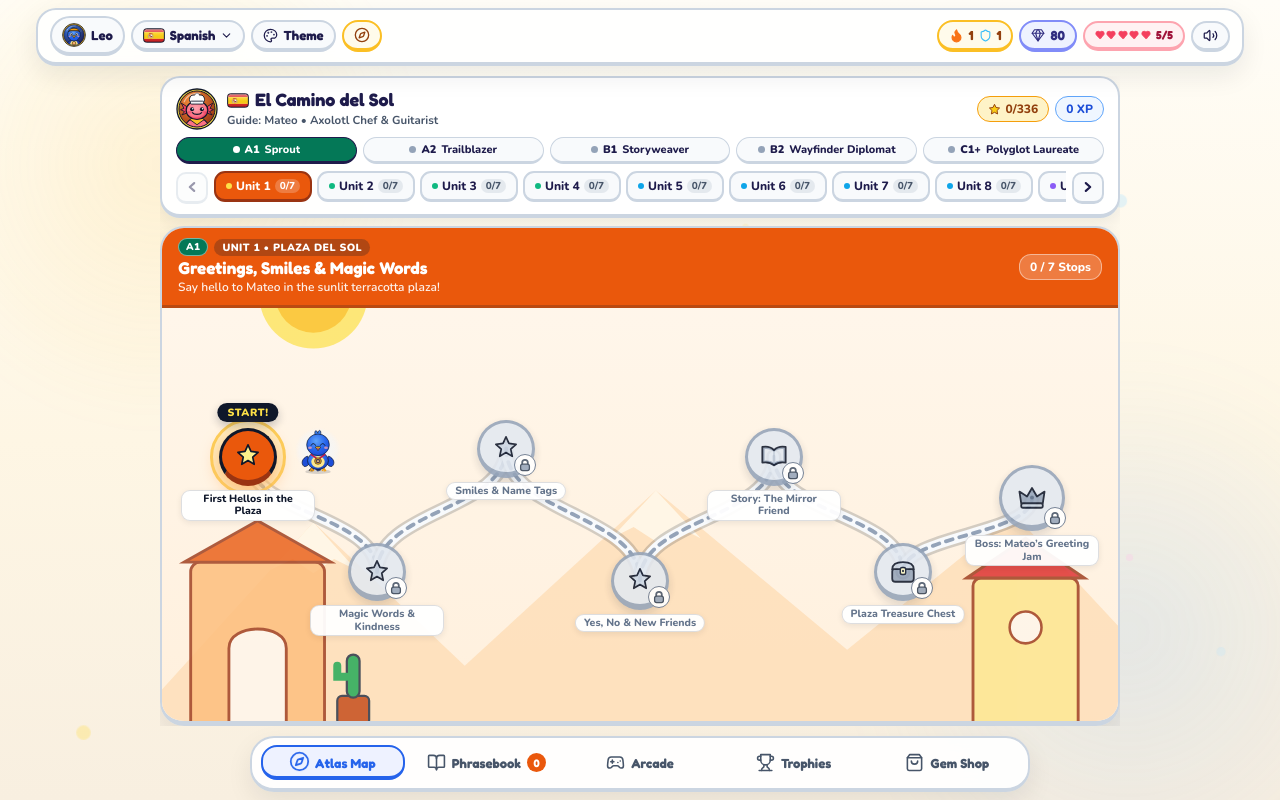
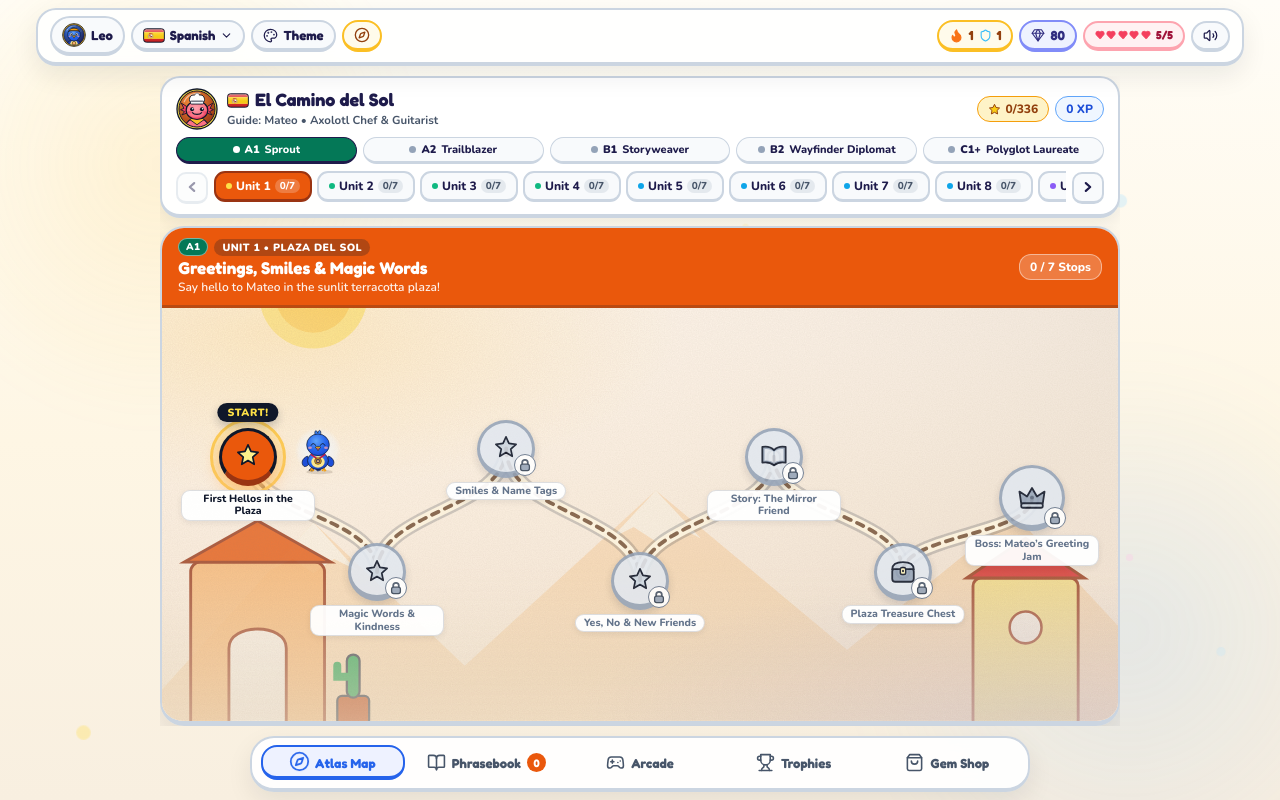
Before and after one commit to krunked-fpv/learning_languages, a React (Vite) app: page / in a window 1280 px wide. Built offline with nearby package versions, Linux system fonts and the light colour scheme.

Commit message:
art(pass1): atmosphere layer, gilded trail, vocab storybook framing, warm-ink mascots

```diff
--- a/src/art/VocabIllustration.tsx
+++ b/src/art/VocabIllustration.tsx
@@ -68,6 +68,9 @@ export function VocabIllustration({
   const uid = useId().replace(/:/g, '');
   const bgId = `vocab-bg-${uid}`;
   const clipId = `vocab-clip-${uid}`;
+  const keyId = `vocab-key-${uid}`;
+  const fillId = `vocab-fill-${uid}`;
+  const grainId = `vocab-grain-${uid}`;
   const palette = language ? STICKER_BACKGROUNDS[language] : STICKER_BACKGROUNDS.default;
   const baseScene = VOCAB_ILLUSTRATIONS[illustrationKey];
   const renderScene =
@@ -93,38 +96,39 @@ export function VocabIllustration({
           <stop offset="0%" stopColor={palette.top} />
           <stop offset="100%" stopColor={palette.bottom} />
         </linearGradient>
+        <radialGradient id={keyId} cx="22" cy="18" r="80" gradientUnits="userSpaceOnUse">
+          <stop offset="0" stopColor="#FFE9B8" stopOpacity="0.95" />
+          <stop offset="1" stopColor="#FFE9B8" stopOpacity="0" />
+        </radialGradient>
+        <radialGradient id={fillId} cx="104" cy="108" r="70" gradientUnits="userSpaceOnUse">
+          <stop offset="0" stopColor="#7C6BC4" stopOpacity="0.2" />
+          <stop offset="1" stopColor="#7C6BC4" stopOpacity="0" />
+        </radialGradient>
+        <filter id={grainId} x="0" y="0" width="100%" height="100%">
+          <feTurbulence type="fractalNoise" baseFrequency="0.9" numOctaves="2" seed="3" />
+          <feColorMatrix values="0 0 0 0 0.29  0 0 0 0 0.2  0 0 0 0 0.15  0 0 0 0.9 0" />
+        </filter>
         <clipPath id={clipId}>
           <rect x="6" y="6" width="108" height="108" rx="26" />
         </clipPath>
       </defs>
 
-      {/* Tactile sticker drop shadow base */}
-      <rect x="6" y="8" width="108" height="108" rx="26" fill="#0F172A" opacity="0.1" />
+      {/* Cast shadow: down-right, warm-tinted (key light upper-left) */}
+      <rect x="8" y="10" width="108" height="108" rx="26" fill="#4a3426" opacity="0.2" />
 
-      {/* Glossy sticker tile */}
-      <rect
-        x="6"
-        y="6"
-        width="108"
-        height="108"
-        rx="26"
-        fill={`url(#${bgId})`}
-        stroke="#FFFFFF"
-        strokeWidth="3.5"
-      />
-      <rect
-        x="8"
-        y="8"
-        width="104"
-        height="104"
-        rx="24"
-        stroke={palette.ring}
-        strokeWidth="1.5"
-        strokeOpacity="0.65"
-      />
-
+      {/* Die-cut paper sticker tile */}
+      <rect x="6" y="6" width="108" height="108" rx="26" fill={`url(#${bgId})`} stroke="#FFFBF0" strokeWidth="3.5" />
+      <rect x="8" y="8" width="104" height="104" rx="24" stroke={palette.ring} strokeWidth="1.5" strokeOpacity="0.65" />
       {/* Scene Artwork */}
-      <g clipPath={`url(#${clipId})`}>{renderScene(uid)}</g>
+      <g clipPath={`url(#${clipId})`}>
+        {renderScene(uid)}
+        {/* Shared storybook lighting: warm key glow upper-left, cool fill lower-right, gouache grain */}
+        <rect x="6" y="6" width="108" height="108" fill={`url(#${keyId})`} style={{ mixBlendMode: 'soft-light' }} />
+        <rect x="6" y="6" width="108" height="108" fill={`url(#${fillId})`} />
+        <rect x="6" y="6" width="108" height="108" filter={`url(#${grainId})`} opacity="0.16" style={{ mixBlendMode: 'multiply' }} />
+      </g>
+      {/* Inked inner rim, warm not black */}
+      <rect x="6.75" y="6.75" width="106.5" height="106.5" rx="25.25" stroke="var(--ink-warm, #4a3426)" strokeOpacity="0.45" strokeWidth="1.2" />
 
       {/* Subtle top-left glossy sticker sheen */}
       <path
--- a/src/components/characters/MascotStage.tsx
+++ b/src/components/characters/MascotStage.tsx
@@ -340,7 +340,7 @@ export function MascotStage({
           }
           transition={{ duration: bodyMotion.transition.duration, repeat: Infinity, ease: 'easeInOut' }}
         >
-          <ellipse cx="110" cy="196" rx="48" ry="9" fill="#0F172A" />
+          <ellipse cx="116" cy="197" rx="50" ry="9" fill="#4a3426" /><ellipse cx="114" cy="196" rx="30" ry="5" fill="#4a3426" />
         </motion.g>
 
         {/* Streak Fire Backdrop Glow */}
--- a/src/components/map/AdventureMap.tsx
+++ b/src/components/map/AdventureMap.tsx
@@ -19,6 +19,7 @@ import {
 import { MascotStage } from '../characters/MascotStage';
 import { GoldStar, MapNodeIcon, PadlockBadge, StarlightGemIcon } from './NodeIcons';
 import { RegionalScenery } from './RegionalScenery';
+import { AtmosphereLayer } from './AtmosphereLayer';
 
 export interface AdventureMapProps {
   course: LanguageCourse;
@@ -1240,6 +1241,7 @@ export function AdventureMap({
                 unitOrder={currentUnit.order}
                 proficiencyTier={currentUnitTier}
               />
+              <AtmosphereLayer language={course.language} />
 
               {/* Smooth Percentage S-Curve Vector Path */}
               <svg
@@ -1270,7 +1272,7 @@ export function AdventureMap({
                       <path
                         d={seg.d}
                         fill="none"
-                        stroke={isTrailLit ? '#FEF3C7' : '#F8FAFC'}
+                        stroke={isTrailLit ? 'var(--gild, #f3dca0)' : 'var(--paper-base, #fbf3e2)'}
                         strokeWidth={isCompactWidth ? '8' : '10'}
                         strokeLinecap="round"
                         vectorEffect="non-scaling-stroke"
@@ -1278,7 +1280,7 @@ export function AdventureMap({
                       <path
                         d={seg.d}
                         fill="none"
-                        stroke={isTrailLit ? palette.primary : '#94A3B8'}
+                        stroke={isTrailLit ? palette.primary : 'var(--ink-soft, #8b7360)'}
                         strokeWidth={isCompactWidth ? '3' : '3.8'}
                         strokeDasharray={isTrailLit ? 'none' : '7 7'}
                         strokeLinecap="round"
--- /dev/null
+++ b/src/components/map/AtmosphereLayer.tsx
@@ -0,0 +1,123 @@
+import { useId } from 'react';
+import { motion, useReducedMotion } from 'framer-motion';
+import type { LanguageCode } from '../../types/contracts';
+
+type Ambient = 'petals' | 'snow' | 'fireflies' | 'motes';
+
+function ambientFor(language: LanguageCode): Ambient {
+  switch (language) {
+    case 'ja':
+    case 'zh':
+    case 'vi':
+      return 'petals';
+    case 'ru':
+    case 'de':
+    case 'en':
+      return 'snow';
+    case 'es':
+    case 'pt':
+    case 'it':
+    case 'hi':
+    case 'bn':
+    case 'id':
+    case 'sw':
+      return 'fireflies';
+    default:
+      return 'motes';
+  }
+}
+
+const COUNT = 14;
+// Deterministic pseudo-random so SSR/tests are stable.
+const seeds = Array.from({ length: COUNT }, (_, i) => {
+  const a = Math.sin(i * 12.9898 + 4.1) * 43758.5453;
+  const b = Math.sin(i * 78.233 + 1.7) * 24634.6345;
+  return { x: (a - Math.floor(a)) * 100, y: (b - Math.floor(b)) * 100, d: 5 + ((i * 7) % 6), s: 0.6 + ((i * 3) % 5) / 5 };
+});
+
+/**
+ * Shared storybook atmosphere over every regional diorama: warm upper-left key
+ * glow, cool lower-right fill, horizon mist, static paper grain and calm ambient
+ * life. Pointer-transparent; only transform/opacity animate; reduced-motion = still.
+ */
+export function AtmosphereLayer({ language }: { language: LanguageCode }) {
+  const uid = useId().replace(/:/g, '');
+  const reduce = useReducedMotion();
+  const kind = ambientFor(language);
+  const grain = `atm-grain-${uid}`;
+  const glow = `atm-glow-${uid}`;
+
+  return (
+    <div
+      aria-hidden="true"
+      data-atmosphere={kind}
+      style={{ position: 'absolute', inset: 0, pointerEvents: 'none', zIndex: 0, overflow: 'hidden', containerType: 'size' }}
+    >
+      <div
+        style={{
+          position: 'absolute',
+          inset: 0,
+          background: [
+            'radial-gradient(ellipse 60% 55% at 12% 6%, color-mix(in oklab, var(--key-light, #ffe2a8) 55%, transparent), transparent 70%)',
+            'radial-gradient(ellipse 70% 50% at 92% 100%, color-mix(in oklab, var(--ambient-fill, #8a7ad8) 26%, transparent), transparent 70%)',
+            'linear-gradient(to top, color-mix(in oklab, var(--paper-base, #fff4dc) 55%, transparent), transparent 38%)',
+          ].join(','),
+          mixBlendMode: 'soft-light',
+        }}
+      />
+      {/* static paper grain: rendered once, never animated */}
+      <svg width="100%" height="100%" style={{ position: 'absolute', inset: 0, opacity: 'var(--paper-grain-opacity, 0.22)' as unknown as number, mixBlendMode: 'multiply' }}>
+        <defs>
+          <filter id={grain} x="0" y="0" width="100%" height="100%">
+            <feTurbulence type="fractalNoise" baseFrequency="0.85" numOctaves="2" seed="7" />
+            <feColorMatrix values="0 0 0 0 0.29  0 0 0 0 0.2  0 0 0 0 0.15  0 0 0 0.55 0" />
+          </filter>
+          <radialGradient id={glow} cx="0.1" cy="0.05" r="0.9">
+            <stop offset="0" stopColor="#fff" stopOpacity="0" />
+            <stop offset="1" stopColor="#4a3426" stopOpacity="0.28" />
+          </radialGradient>
+        </defs>
+        <rect width="100%" height="100%" filter={`url(#${grain})`} />
+        <rect width="100%" height="100%" fill={`url(#${glow})`} />
+      </svg>
+
+      {seeds.map((p, i) => {
+        const size = (kind === 'snow' ? 4 : kind === 'petals' ? 8 : 5) * p.s;
+        const fall = kind === 'snow' || kind === 'petals';
+        const color =
+          kind === 'petals'
+            ? 'color-mix(in oklab, #ffb3c7 85%, var(--paper-base, #fff))'
+            : kind === 'snow'
+              ? 'rgba(255,255,255,0.9)'
+              : kind === 'fireflies'
+                ? 'var(--lantern-glow, #ffd36b)'
+                : 'rgba(255,240,205,0.75)';
+        return (
+          <motion.span
+            key={i}
+            style={{
+              position: 'absolute',
+              left: `${p.x}%`,
+              top: fall ? '-4%' : `${p.y}%`,
+              width: size,
+              height: kind === 'petals' ? size * 0.65 : size,
+              borderRadius: kind === 'petals' ? '70% 30% 70% 30%' : '50%',
+              background: color,
+              boxShadow: kind === 'fireflies' ? `0 0 ${size * 2.4}px ${size * 0.6}px var(--lantern-glow, #ffd36b)` : undefined,
+              opacity: reduce ? 0.45 : 0,
+              willChange: reduce ? undefined : 'transform, opacity',
+            }}
+            animate={
+              reduce
+                ? undefined
+                : fall
+                  ? { y: ['0cqh', '110cqh'], x: [0, i % 2 ? 26 : -26, 0], rotate: kind === 'petals' ? [0, 140] : 0, opacity: [0, 0.85, 0.85, 0] }
+                  : { y: [0, -10, 0], x: [0, i % 2 ? 8 : -8, 0], opacity: [0, 0.9, 0] }
+            }
+            transition={{ duration: p.d + (fall ? 6 : 0), repeat: Infinity, delay: (i * 0.9) % 6, ease: 'easeInOut' }}
+          />
+        );
+      })}
+    </div>
+  );
+}
```
